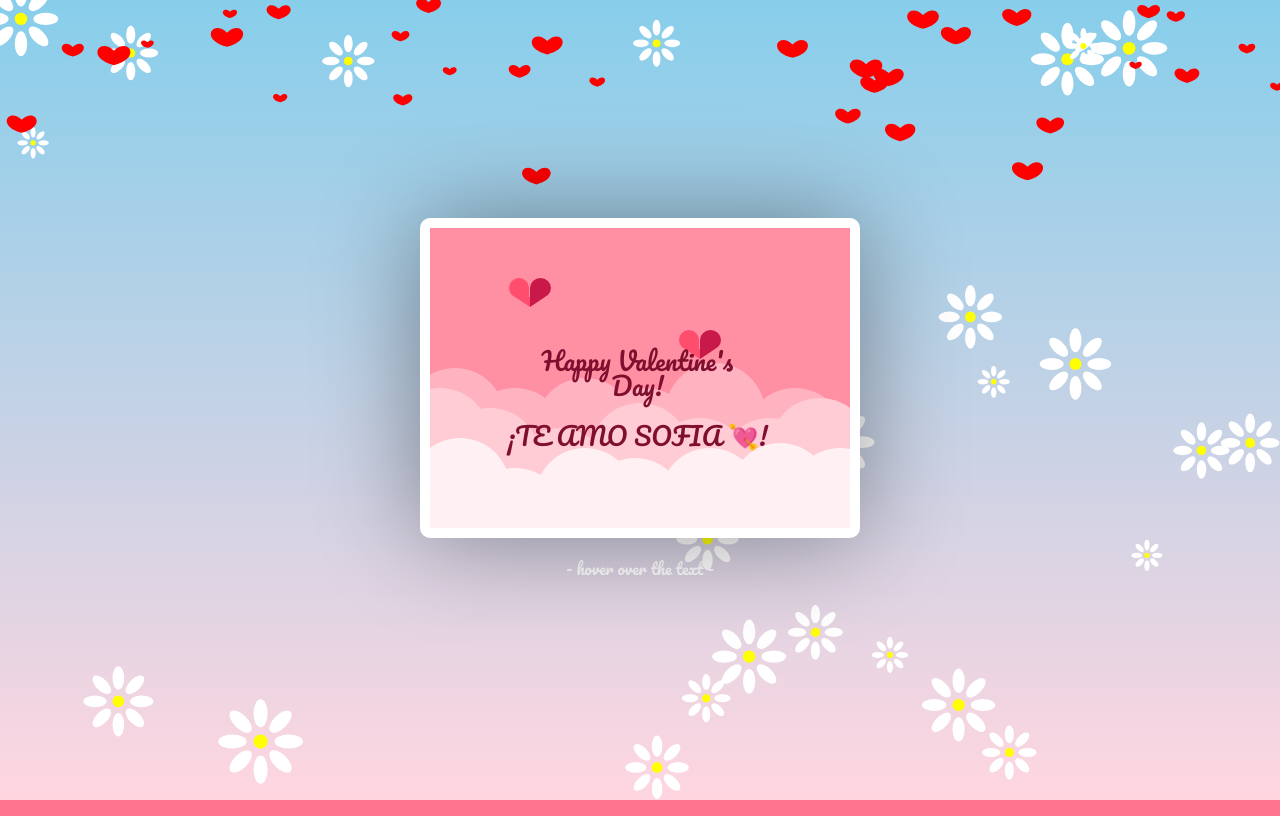
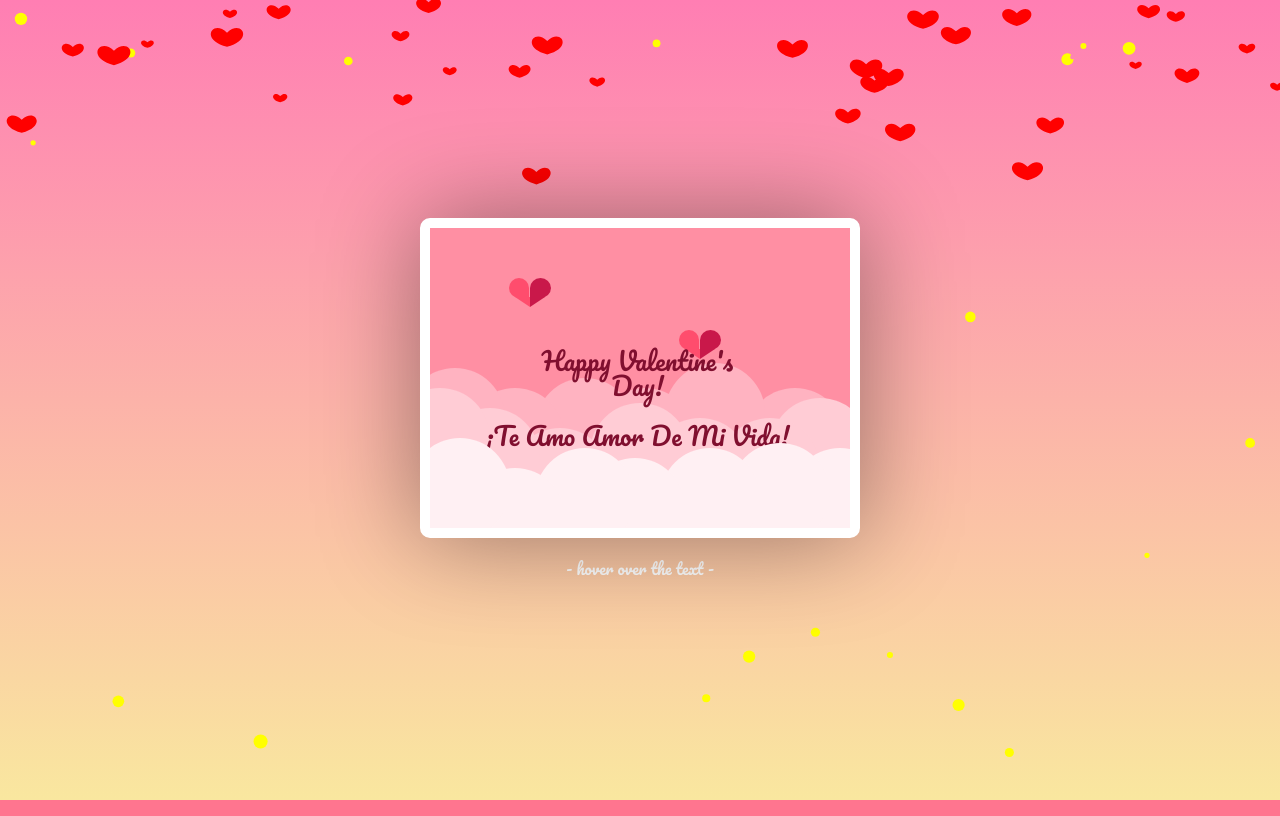
Before and after one commit to 0KENJV1/love, a plain HTML site: page index.html in a window 1280 px wide. Drawn offline with Linux system fonts and the light colour scheme; animation ran at ten frames a second.

Commit message:
arreglos colores y mensaje

```diff
--- a/index.html
+++ b/index.html
@@ -33,7 +33,7 @@
               <div class="right-side"></div>
             </div>
           </div>
-          <div class="text"><span>Happy Valentine's</br> Day! </br> <br>¡TE AMO SOFIA 💘! </div>
+          <div class="text"><span>Happy Valentine's</br> Day! </br> <br>¡Te Amo Amor De Mi Vida! </div>
         </div>
         <p class="hover">- hover over the text -</p>
       </div>
--- a/main.js
+++ b/main.js
@@ -59,7 +59,10 @@ document.addEventListener("DOMContentLoaded", () => {
         ctx.fill();
 
         // Pétalos
-        ctx.fillStyle = "white";
+        const gradient_lady = ctx.createLinearGradient(0, 0, 0, canvas.height);
+        gradient_lady.addColorStop(0, "#ff7eb3"); // Celeste claro
+        gradient_lady.addColorStop(1, "#f9e79f "); // Blanco
+        ctx.fillStyle = gradient_lady;
         for (let i = 0; i < 8; i++) {
             const angle = (i / 8) * Math.PI * 2;
             const petalX = x + Math.cos(angle) * size;
@@ -73,8 +76,8 @@ document.addEventListener("DOMContentLoaded", () => {
     // Dibujar el fondo (degradado de cielo)
     function drawBackground() {
         const gradient = ctx.createLinearGradient(0, 0, 0, canvas.height);
-        gradient.addColorStop(0, "#87CEEB"); // Celeste claro
-        gradient.addColorStop(1, "#FFD6E0"); // Blanco
+        gradient.addColorStop(0, "#ff7eb3"); // Celeste claro
+        gradient.addColorStop(1, "#f9e79f "); // Blanco
         ctx.fillStyle = gradient;
         ctx.fillRect(0, 0, canvas.width, canvas.height);
     }
@@ -151,7 +154,7 @@ document.addEventListener("DOMContentLoaded", () => {
 
     // Generar margaritas en posiciones aleatorias
     function generateDaisies() {
-        for (let i = 0; i < 30; i++) {
+        for (let i = 0; i < 25; i++) {
             daisies.push({
                 x: Math.random() * canvas.width,
                 y: Math.random() * canvas.height,
--- a/style.css
+++ b/style.css
@@ -202,7 +202,7 @@ body {
 }
 
 .text:hover:before {
-  content:"Mi amor por ti es tan grande que ni el tiempo ni la distancia pueden borrar lo que siento.  como si mi vida solo tuviera sentido porque existes tú.";
+  content:" Eres la luz que ilumina mi día, la razón de mi sonrisa y alegría. En cada latido te llevo conmigo, mi amor por ti es eterno y vivo. 💖";
   font-size:25px;
 
 }
```
Also changed, not shown: 1 other file.
